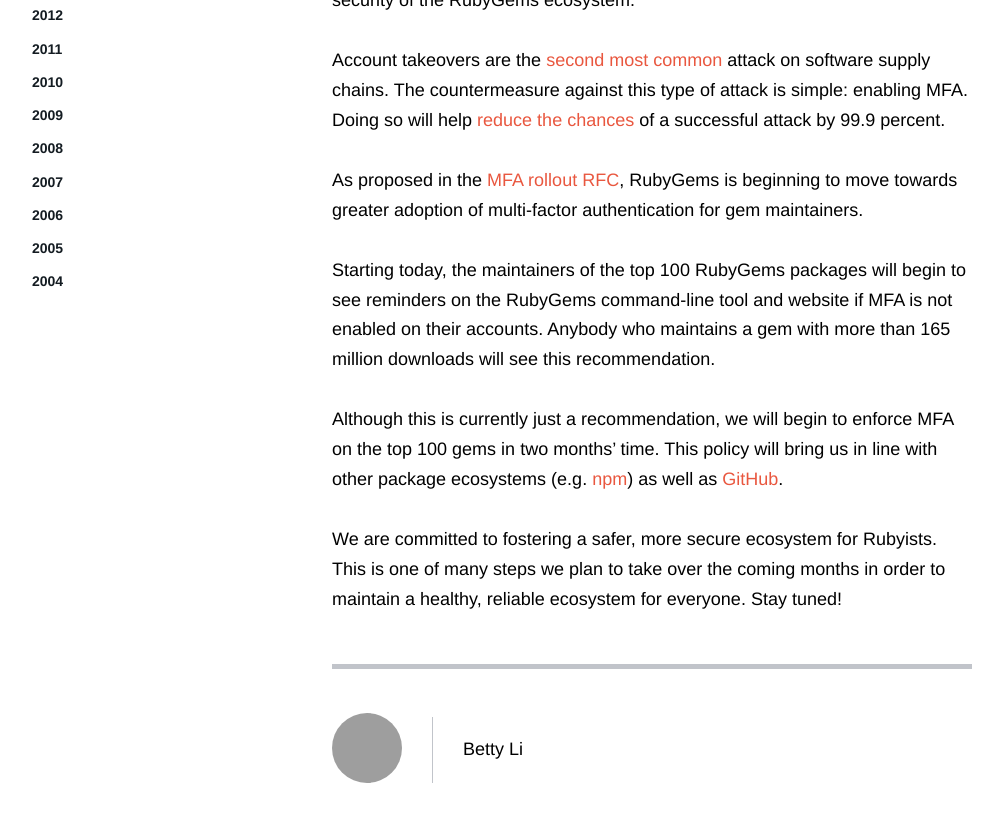
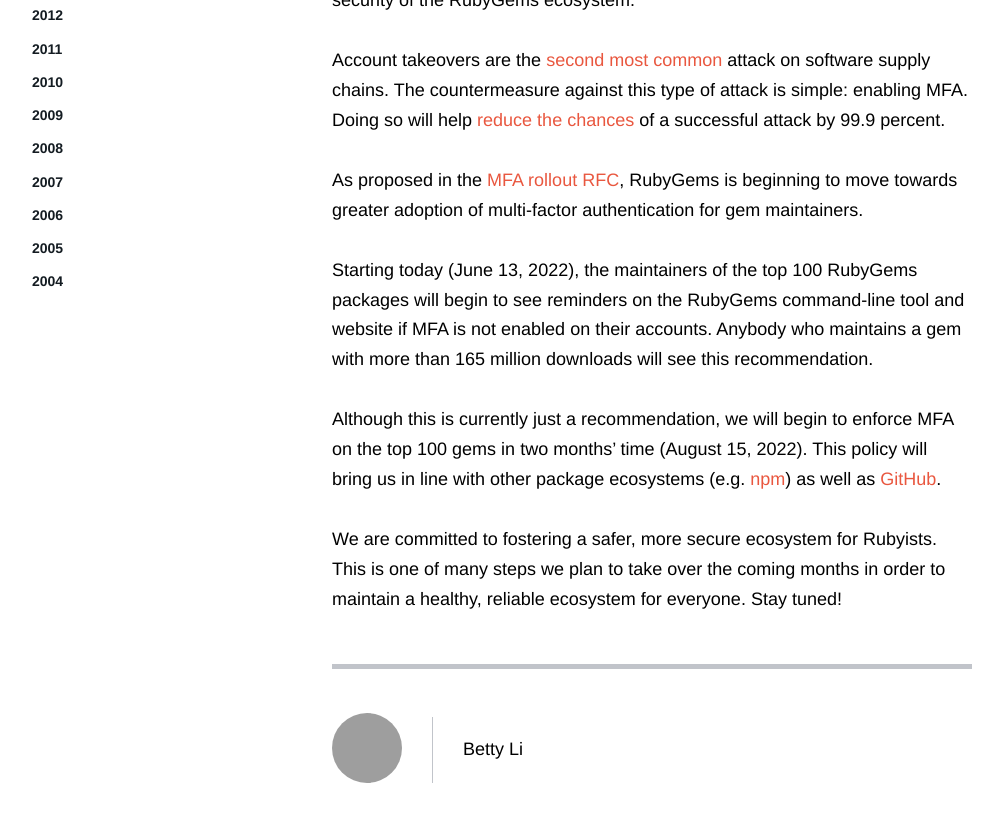
Before and after one commit to rubygems/rubygems.github.io, a Jekyll site: the page built from _posts/2022-06-13-mfa-phase-1-rollout.md, in a window 1280 px wide and 900 px high, scrolled down 565 px. Shown: the top 822 px of the window, without its empty margins (138-1141 px from the left). Built offline with Jekyll 4.4.1, drawn with Linux system fonts in a browser that asks for light colours; comment, search, counter and statistics services are not loaded; grey boxes are pictures that could not be loaded.

Commit message:
Add specific dates to MFA recommendation rollout post

```diff
--- a/_posts/2022-06-13-mfa-phase-1-rollout.md
+++ b/_posts/2022-06-13-mfa-phase-1-rollout.md
@@ -11,8 +11,8 @@
 
 As proposed in the [MFA rollout RFC](https://github.com/rubygems/rfcs/blob/master/text/0007-mfa-rollout.md), RubyGems is beginning to move towards greater adoption of multi-factor authentication for gem maintainers.
 
-Starting today, the maintainers of the top 100 RubyGems packages will begin to see reminders on the RubyGems command-line tool and website if MFA is not enabled on their accounts. Anybody who maintains a gem with more than 165 million downloads will see this recommendation.
+Starting today (June 13, 2022), the maintainers of the top 100 RubyGems packages will begin to see reminders on the RubyGems command-line tool and website if MFA is not enabled on their accounts. Anybody who maintains a gem with more than 165 million downloads will see this recommendation.
 
-Although this is currently just a recommendation, we will begin to enforce MFA on the top 100 gems in two months’ time. This policy will bring us in line with other package ecosystems (e.g. [npm](https://github.blog/2022-02-01-top-100-npm-package-maintainers-require-2fa-additional-security/)) as well as [GitHub](https://github.blog/2022-05-04-software-security-starts-with-the-developer-securing-developer-accounts-with-2fa/).
+Although this is currently just a recommendation, we will begin to enforce MFA on the top 100 gems in two months’ time (August 15, 2022). This policy will bring us in line with other package ecosystems (e.g. [npm](https://github.blog/2022-02-01-top-100-npm-package-maintainers-require-2fa-additional-security/)) as well as [GitHub](https://github.blog/2022-05-04-software-security-starts-with-the-developer-securing-developer-accounts-with-2fa/).
 
 We are committed to fostering a safer, more secure ecosystem for Rubyists. This is one of many steps we plan to take over the coming months in order to maintain a healthy, reliable ecosystem for everyone. Stay tuned!
```
